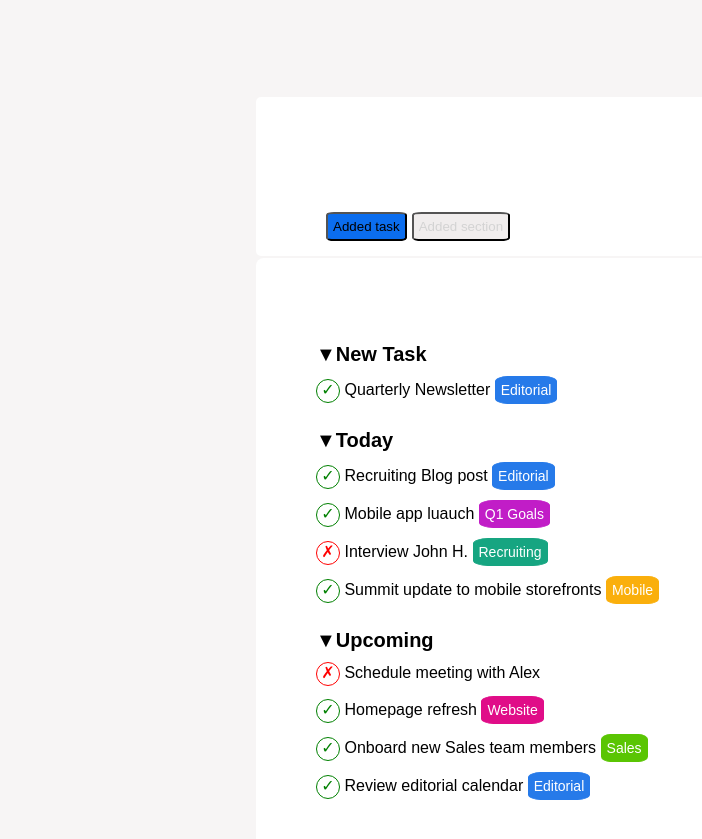
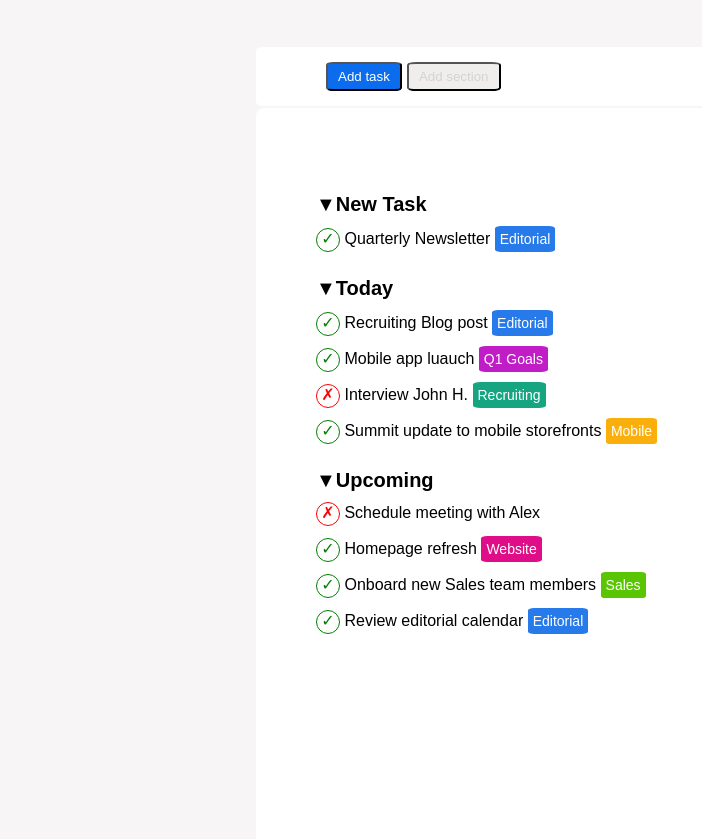
Before and after one commit to FrancescoMorettiBrs/html-css-toboolist, a plain HTML site: page index.html in a window 1280 px wide. Shown: the part 83-922 px from the top of the page, without its empty margins (0-702 px from the left). Drawn offline with Linux system fonts and the light colour scheme.

Commit message:
feat: project corrected

```diff
--- a/css/style.css
+++ b/css/style.css
@@ -40,24 +40,23 @@ header {
 
 /* Main */
 .bt-task{
-    margin-top: 100px;
-    padding: 5px 5px;
+    padding: 5px 10px;
     margin-right: 5px;
     background-color: rgb(11, 109, 238);
     border-radius: 10%;
+    color: rgb(255, 255, 255);
 }
 /* Buttons */
 .bg-bt {
-    background-color: white;
+    background-color: rgb(255, 255, 255);
     padding: 15px 0px 15px 70px;
     border-radius: 5px;
-    margin-top: 100px;
+    margin-top: 50px;
 
 }
 
 .bt-section {
-    padding: 5px 5px;
-    margin-right: 5px;
+    padding: 5px 10px;
     background-color: rgb(240, 237, 237);
     border-radius: 10%;
     color: rgb(211, 211, 211);
@@ -120,62 +119,34 @@ header {
     justify-content: center;
 }
 
-.editorial {
-    border: 1px solid rgb(38, 122, 233);
-    background-color: rgb(38, 122, 233);
-    border-radius: 20%;
+.badge {
+    border-radius: 10%;
     padding: 5px;
     font-size: 14px;
     display: inline-block;
     color: white;
 }
 
+.editorial {
+    background-color: rgb(38, 122, 233);
+}
+
 .q1-goals {
-    border: 1px solid rgb(193, 29, 199);
     background-color: rgb(193, 29, 199);
-    border-radius: 20%;
-    padding: 5px;
-    font-size: 14px;
-    display: inline-block;
-    color: white;
 }
 
 .recruiting {
-    border: 1px solid rgb(22, 165, 129);
     background-color: rgb(22, 165, 129);
-    border-radius: 20%;
-    padding: 5px;
-    font-size: 14px;
-    display: inline-block;
-    color: white;
 }
 
 .mobile {
-        border: 1px solid rgb(250, 175, 12);;
         background-color: rgb(250, 175, 12);
-        border-radius: 20%;
-        padding: 5px;
-        font-size: 14px;
-        display: inline-block;
-        color: white;
 }
 
 .website  {
-    border: 1px solid rgb(224, 13, 136);
     background-color: rgb(224, 13, 136);
-    border-radius: 20%;
-    padding: 5px;
-    font-size: 14px;
-    display: inline-block;
-    color: white;
 }
 
 .sales  {
-    border: 1px solid rgb(90, 197, 3);
     background-color: rgb(90, 197, 3);
-    border-radius: 20%;
-    padding: 5px;
-    font-size: 14px;
-    display: inline-block;
-    color: white;
 }
--- a/index.html
+++ b/index.html
@@ -18,32 +18,32 @@
     <main>
         <div class="container">
             <div class="bg-bt">
-                <button class="bt-task">Added task</button><button class="bt-section">Added section</button>
+                <button class="bt-task">Add task</button><button class="bt-section">Add section</button>
             </div>
             <div class="bg-main">
                 <ol class="list-ol">
                     <li class="title-ol">
                         <strong>▼New Task</strong>
                         <ul class="list-ul">
-                            <li class="task-ul"><span class="circle-check">&check;</span> Quarterly Newsletter  <span class="editorial">Editorial</span></li>
+                            <li class="task-ul"><span class="circle-check">&check;</span> Quarterly Newsletter  <span class="badge editorial">Editorial</span></li>
                         </ul>
                     </li>
                     <li class="title-ol">
                         <strong>▼Today</strong>
                         <ul class="list-ul">
-                            <li class="task-ul"><span class="circle-check">&check;</span> Recruiting Blog post   <span class="editorial">Editorial</span></li>
-                            <li class="task-ul"><span class="circle-check">&check;</span> Mobile app luauch   <span class="q1-goals">Q1 Goals</span></li>
-                            <li class="task-ul"><span class="circle-cross">&cross;</span> Interview John H.   <span class="recruiting">Recruiting</span></li>
-                            <li class="task-ul"><span class="circle-check">&check;</span> Summit update to mobile storefronts   <span class="mobile">Mobile</span></li>
+                            <li class="task-ul"><span class="circle-check">&check;</span> Recruiting Blog post   <span class="badge editorial">Editorial</span></li>
+                            <li class="task-ul"><span class="circle-check">&check;</span> Mobile app luauch   <span class="badge q1-goals">Q1 Goals</span></li>
+                            <li class="task-ul"><span class="circle-cross">&cross;</span> Interview John H.   <span class="badge recruiting">Recruiting</span></li>
+                            <li class="task-ul"><span class="circle-check">&check;</span> Summit update to mobile storefronts   <span class="badge mobile">Mobile</span></li>
                         </ul>
                     </li>
                     <li class="title-ol">
                         <strong>▼Upcoming</strong>
                         <ul class="list-ul">
                             <li class="task-ul"><span class="circle-cross">&cross;</span> Schedule meeting with Alex</li>
-                            <li class="task-ul"><span class="circle-check">&check;</span> Homepage refresh   <span class="website">Website</span></li>
-                            <li class="task-ul"><span class="circle-check">&check;</span> Onboard new Sales team members   <span class="sales">Sales</span></li>
-                            <li class="task-ul"><span class="circle-check">&check;</span> Review editorial calendar   <span class="editorial">Editorial</span></li>
+                            <li class="task-ul"><span class="circle-check">&check;</span> Homepage refresh   <span class="badge website">Website</span></li>
+                            <li class="task-ul"><span class="circle-check">&check;</span> Onboard new Sales team members   <span class="badge sales">Sales</span></li>
+                            <li class="task-ul"><span class="circle-check">&check;</span> Review editorial calendar   <span class="badge editorial">Editorial</span></li>
                         </ul>
                     </li>
                 </ol>
```
